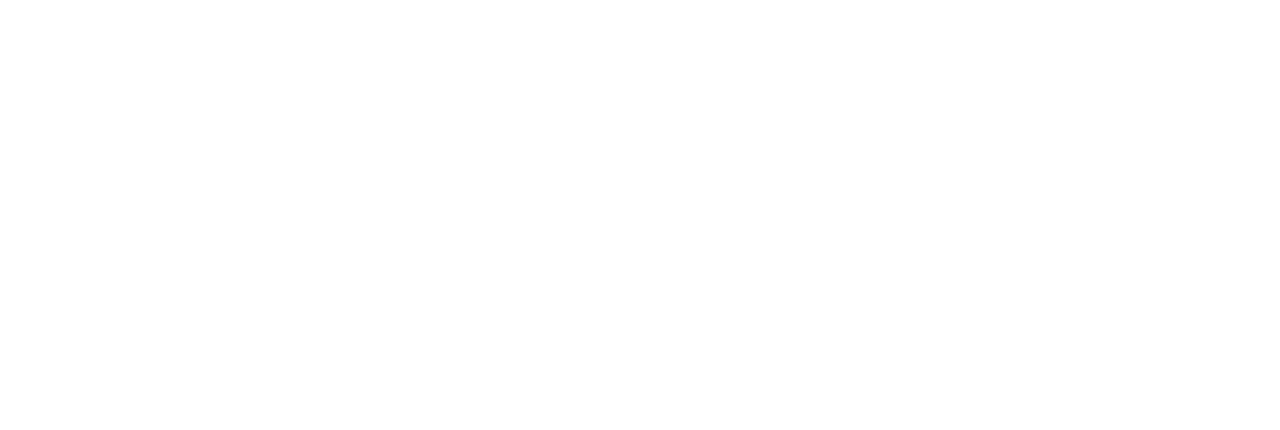
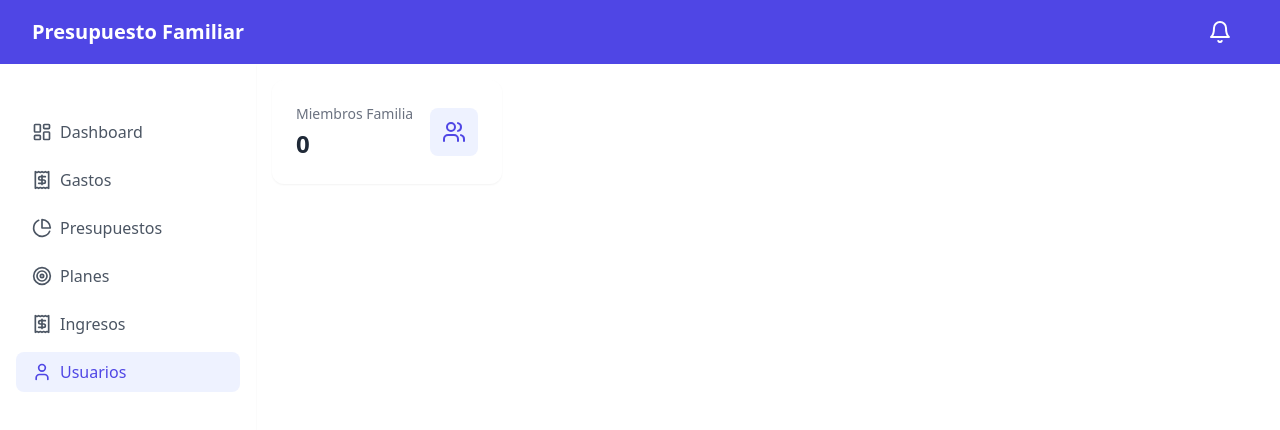
Before and after one commit to Alex200207/Family-Budget, a React (Vite) app: page /usuarios in a window 1280 px wide. Before the commit this address had no page. Shown: the top 430 px of the page. Built offline with nearby package versions, Linux system fonts and the light colour scheme; no server answers.

Commit message:
vista usuarios

```diff
--- a/src/App.tsx
+++ b/src/App.tsx
@@ -1,11 +1,11 @@
-
-import { BrowserRouter, Routes, Route } from 'react-router-dom';
-import Layout from './components/Layout';
-import Dashboard from './pages/Dashboard';
-import Gastos from './pages/Gastos';
-import Presupuestos from './pages/Presupuestos';
-import Planes from './pages/Planes';
-import Ingresos from './pages/Ingresos';
+import { BrowserRouter, Routes, Route } from "react-router-dom";
+import Layout from "./components/Layout";
+import Dashboard from "./pages/Dashboard";
+import Gastos from "./pages/Gastos";
+import Presupuestos from "./pages/Presupuestos";
+import Planes from "./pages/Planes";
+import Ingresos from "./pages/Ingresos";
+import { Miembros } from "./pages/Miembros";
 
 function App() {
   return (
@@ -16,7 +16,8 @@
           <Route path="gastos" element={<Gastos />} />
           <Route path="presupuestos" element={<Presupuestos />} />
           <Route path="planes" element={<Planes />} />
-          <Route path="ingresos" element={<Ingresos/>} />
+          <Route path="ingresos" element={<Ingresos />} />
+          <Route path="usuarios" element={<Miembros />} />
         </Route>
       </Routes>
     </BrowserRouter>
--- a/src/components/Navbar.tsx
+++ b/src/components/Navbar.tsx
@@ -1,6 +1,5 @@
-
-import { Bell, User } from 'lucide-react';
-import { Link } from 'react-router-dom';
+import { Bell } from "lucide-react";
+import { Link } from "react-router-dom";
 
 export default function Navbar() {
   return (
@@ -12,11 +11,7 @@
           </Link>
           <div className="flex items-center space-x-4">
             <Bell className="h-6 w-6 cursor-pointer hover:text-indigo-200" />
-            <div className="flex items-center space-x-2">
-              <div className="w-8 h-8 rounded-full bg-indigo-500 flex items-center justify-center">
-                <User className="h-5 w-5" />
-              </div>
-            </div>
+            <div className="flex items-center space-x-2"></div>
           </div>
         </div>
       </div>
--- a/src/components/Sidebar.tsx
+++ b/src/components/Sidebar.tsx
@@ -1,13 +1,14 @@
-import { NavLink } from 'react-router-dom';
-import { LayoutDashboard, Receipt, PieChart, Target } from 'lucide-react';
-import { useState } from 'react';
+import { NavLink } from "react-router-dom";
+import { LayoutDashboard, Receipt, PieChart, Target, User } from "lucide-react";
+import { useState } from "react";
 
 const links = [
-  { to: '/', icon: LayoutDashboard, label: 'Dashboard' },
-  { to: '/gastos', icon: Receipt, label: 'Gastos' },
-  { to: '/presupuestos', icon: PieChart, label: 'Presupuestos' },
-  { to: '/planes', icon: Target, label: 'Planes' },
-  {to: '/ingresos', icon: Receipt, label: 'Ingresos'},
+  { to: "/", icon: LayoutDashboard, label: "Dashboard" },
+  { to: "/gastos", icon: Receipt, label: "Gastos" },
+  { to: "/presupuestos", icon: PieChart, label: "Presupuestos" },
+  { to: "/planes", icon: Target, label: "Planes" },
+  { to: "/ingresos", icon: Receipt, label: "Ingresos" },
+  { to: "/usuarios", icon: User, label: "Usuarios" },
 ];
 
 export default function Sidebar() {
@@ -20,17 +21,15 @@
   return (
     <aside
       className={`${
-        isSidebarOpen ? 'w-64' : 'w-16'
+        isSidebarOpen ? "w-64" : "w-16"
       } bg-white h-[calc(100vh-4rem)] shadow-sm transition-all duration-300 ease-in-out`}
     >
       <div className="p-4">
-
         <button
           onClick={toggleSidebar}
           className="lg:hidden p-2 text-gray-600 hover:text-gray-800"
         >
-
-          {isSidebarOpen ? '←' : '→'}
+          {isSidebarOpen ? "←" : "→"}
         </button>
       </div>
       <nav className="p-4 space-y-2">
@@ -41,8 +40,8 @@
             className={({ isActive }) =>
               `flex items-center space-x-2 px-4 py-2 rounded-lg transition-colors ${
                 isActive
-                  ? 'bg-indigo-50 text-indigo-600'
-                  : 'text-gray-600 hover:bg-gray-50'
+                  ? "bg-indigo-50 text-indigo-600"
+                  : "text-gray-600 hover:bg-gray-50"
               }`
             }
           >
--- /dev/null
+++ b/src/pages/Miembros.tsx
@@ -0,0 +1,31 @@
+import { Users } from "lucide-react";
+import useUsers from "../hook/useUsers";
+
+export const Miembros = () => {
+  const { users } = useUsers();
+
+  const estadisticas = [
+    { titulo: "Miembros Familia", cantidad: `${users.length}`, icon: Users },
+  ];
+
+  return (
+    <div className="grid grid-cols-1 md:grid-cols-2 lg:grid-cols-4 gap-6 mb-8">
+      {estadisticas.map((stat) => (
+        <div
+          key={stat.titulo}
+          className="bg-white rounded-xl shadow-sm p-6 hover:shadow-md transition-shadow"
+        >
+          <div className="flex items-center justify-between">
+            <div>
+              <p className="text-sm text-gray-500">{stat.titulo}</p>
+              <p className="text-2xl font-semibold mt-1">{stat.cantidad}</p>
+            </div>
+            <div className="bg-indigo-50 p-3 rounded-lg">
+              <stat.icon className="h-6 w-6 text-indigo-600" />
+            </div>
+          </div>
+        </div>
+      ))}
+    </div>
+  );
+};
```
